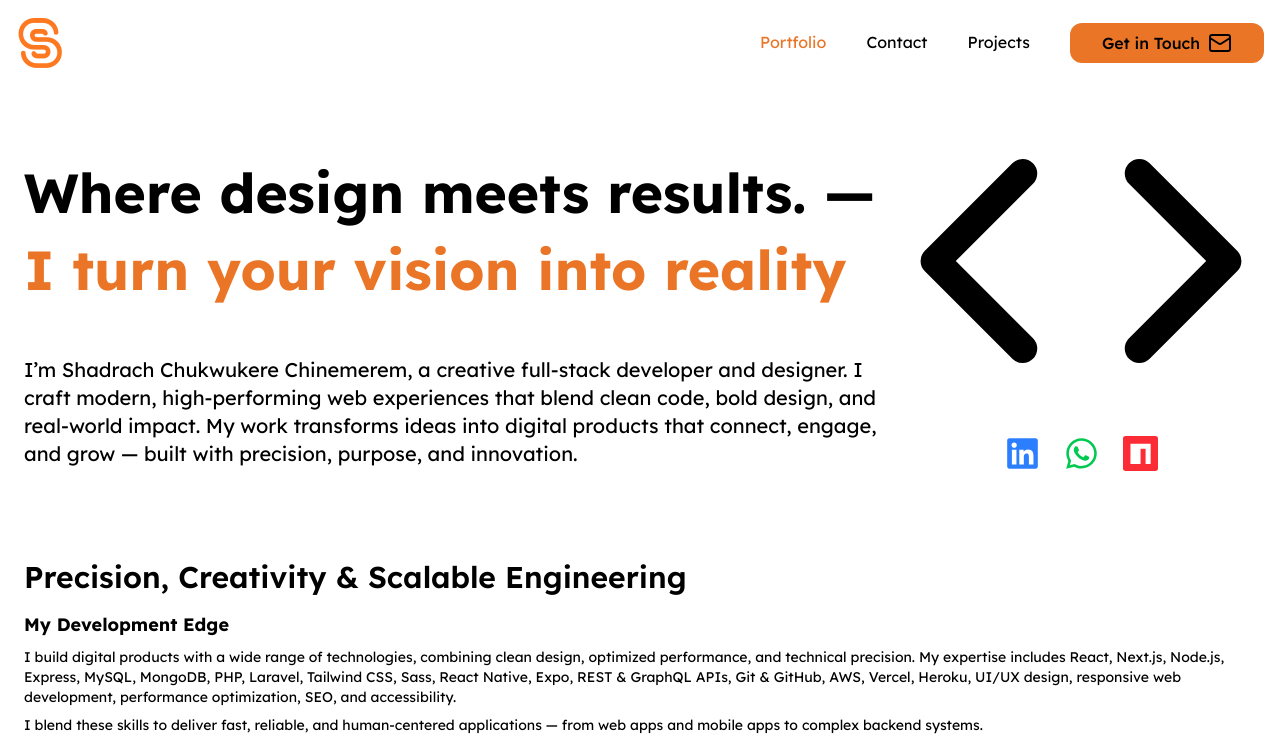
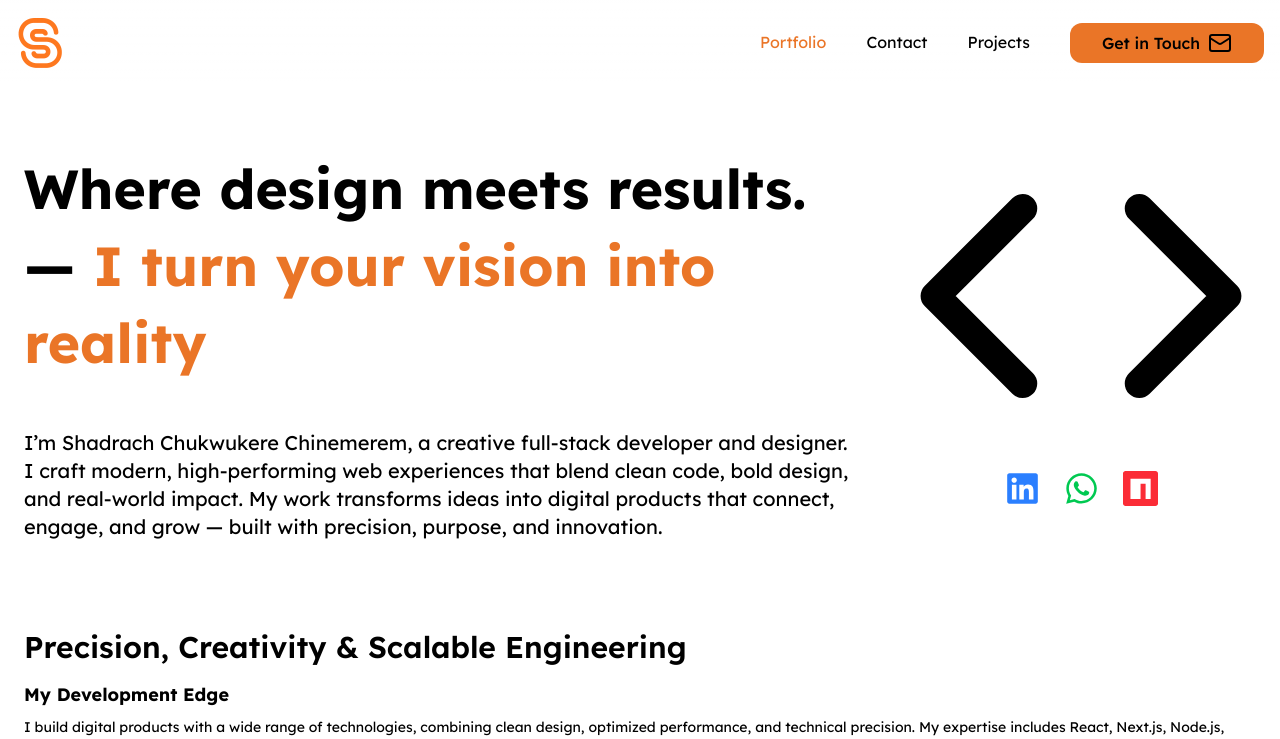
Before and after one commit to shadrach-chukwukere/Shadrach-Chukwukere-Chinemerem, a React (Vite) app: page / in a window 1280 px wide. Shown: the top 739 px of the page. Built offline with nearby package versions, Linux system fonts and the light colour scheme.

Commit message:
hero fix

```diff
--- a/src/components/Hero.tsx
+++ b/src/components/Hero.tsx
@@ -6,7 +6,7 @@
 export default function Hero() {
   return (
     <section className="w-full pb-16 ">
-      <div className="max-w-7xl mx-auto px-4 sm:px-6 flex flex-col md:flex-row items-center gap-4">
+      <div className="max-w-7xl mx-auto px-4 sm:px-6 flex flex-col md:flex-row items-center gap-12">
         {/* Right Phone Image */}
         <div
           className="flex order-first order-last"
```
